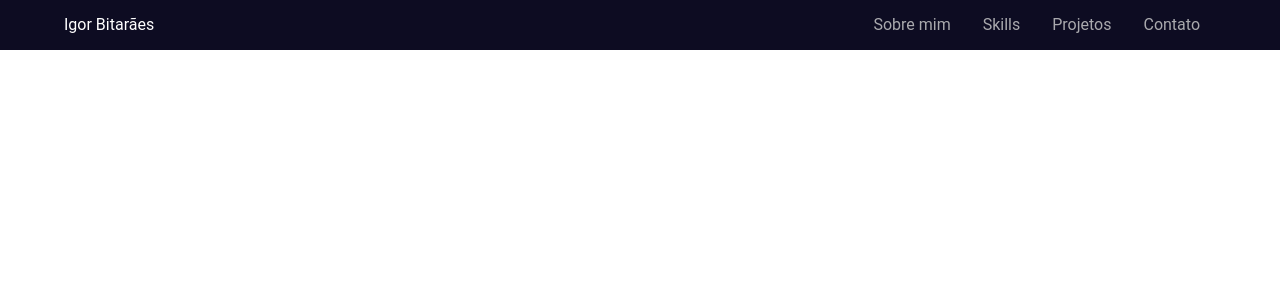
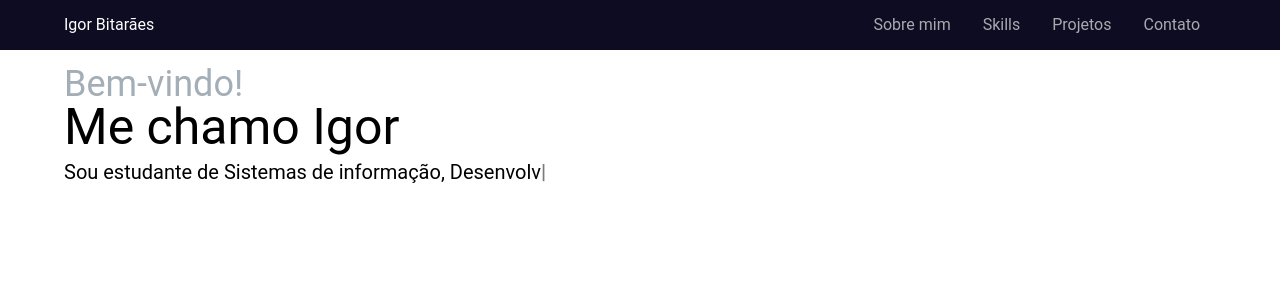
Before and after one commit to bitaraes/bitaraes, a Vue app: page /#/ in a window 1280 px wide. Shown: the top 300 px of the page. Built offline with nearby package versions, Linux system fonts and the light colour scheme.

Commit message:
[Add] Descrição e animações da tela home

```diff
--- a/package.json
+++ b/package.json
@@ -35,7 +35,9 @@
     "parserOptions": {
       "parser": "@babel/eslint-parser"
     },
-    "rules": {}
+    "rules": {
+      "no-unused-vars": 1
+    }
   },
   "browserslist": [
     "> 1%",
--- a/src/App.vue
+++ b/src/App.vue
@@ -1,6 +1,9 @@
 <template>
   <div>
     <AppHeader />
+    <div class="container">
+      <router-view></router-view>
+    </div>
   </div>
 </template>
 <script>
@@ -13,4 +16,5 @@ export default {
 
 <style>
 @import url("./layout/base.css");
+@import url("./layout/animations.css");
 </style>
--- a/src/components/AppHeader.vue
+++ b/src/components/AppHeader.vue
@@ -1,6 +1,6 @@
 <template>
   <div class="app-header">
-    <div class="app-header__container">
+    <div class="app-header__container container">
       <div class="name">Igor Bitarães</div>
       <nav class="menu">
         <ul class="list">
@@ -38,8 +38,6 @@ export default {
   display: flex;
   align-items: center;
   justify-content: space-between;
-  width: 90%;
-  margin: 0 auto;
   color: white;
 }
 
@@ -73,13 +71,4 @@ export default {
   left: 0;
   animation: slide 0.7s forwards;
 }
-
-@keyframes slide {
-  0% {
-    width: 0;
-  }
-  100% {
-    width: 100%;
-  }
-}
 </style>
--- /dev/null
+++ b/src/layout/animations.css
@@ -0,0 +1,17 @@
+@keyframes slide {
+    0% {
+      width: 0;
+    }
+    100% {
+      width: 100%;
+    }
+}
+@keyframes piscar {
+    0%,
+    100% {
+        opacity: 1;
+    }
+    50% {
+        opacity: 0;
+    }
+}
--- a/src/layout/base.css
+++ b/src/layout/base.css
@@ -57,3 +57,8 @@ a {
 }
 
 @import url('https://fonts.googleapis.com/css2?family=Roboto:ital,wght@0,100;0,400;0,700;1,100;1,400;1,700&display=swap');
+
+.container {
+    width: 90%;
+    margin: 0 auto;
+}
--- /dev/null
+++ b/src/views/HomeView.vue
@@ -0,0 +1,61 @@
+<template>
+  <div class="home">
+    <h2 class="home-subheading">Bem-vindo!</h2>
+    <h1 class="home-heading">Me chamo Igor</h1>
+    <div class="home-description">
+      <p>{{ newDescription }}</p>
+    </div>
+  </div>
+</template>
+<script>
+export default {
+  data() {
+    return {
+      description:
+        "Sou estudante de Sistemas de informação, Desenvolvedor Front-End e apaixonado por programação e tecnologia. ",
+      newDescription: "",
+    };
+  },
+  created() {
+    this.getdescription();
+  },
+  methods: {
+    getdescription() {
+      const arr = this.description.split("");
+      let index = 0;
+      const interval = setInterval(() => {
+        this.newDescription += arr[index];
+        index++;
+        if (index >= arr.length) {
+          clearInterval(interval);
+        }
+      }, 100);
+    },
+  },
+};
+</script>
+<style>
+.home {
+  margin-block: 1rem;
+  max-width: 45%;
+}
+.home-heading {
+  font-size: 3.125rem;
+  margin-bottom: 0.15rem;
+}
+.home-subheading {
+  font-size: 2.25rem;
+  color: #a3aeb7;
+}
+.home-description {
+  font-size: 1.25rem;
+  line-height: 36px;
+  font-weight: 400;
+}
+.home-description p::after {
+  content: "|";
+  font-weight: 700;
+  transform: scale(1.5);
+  animation: piscar 0.7s infinite;
+}
+</style>
```
Also changed, not shown: src/router.js (+4 -13 lines).
